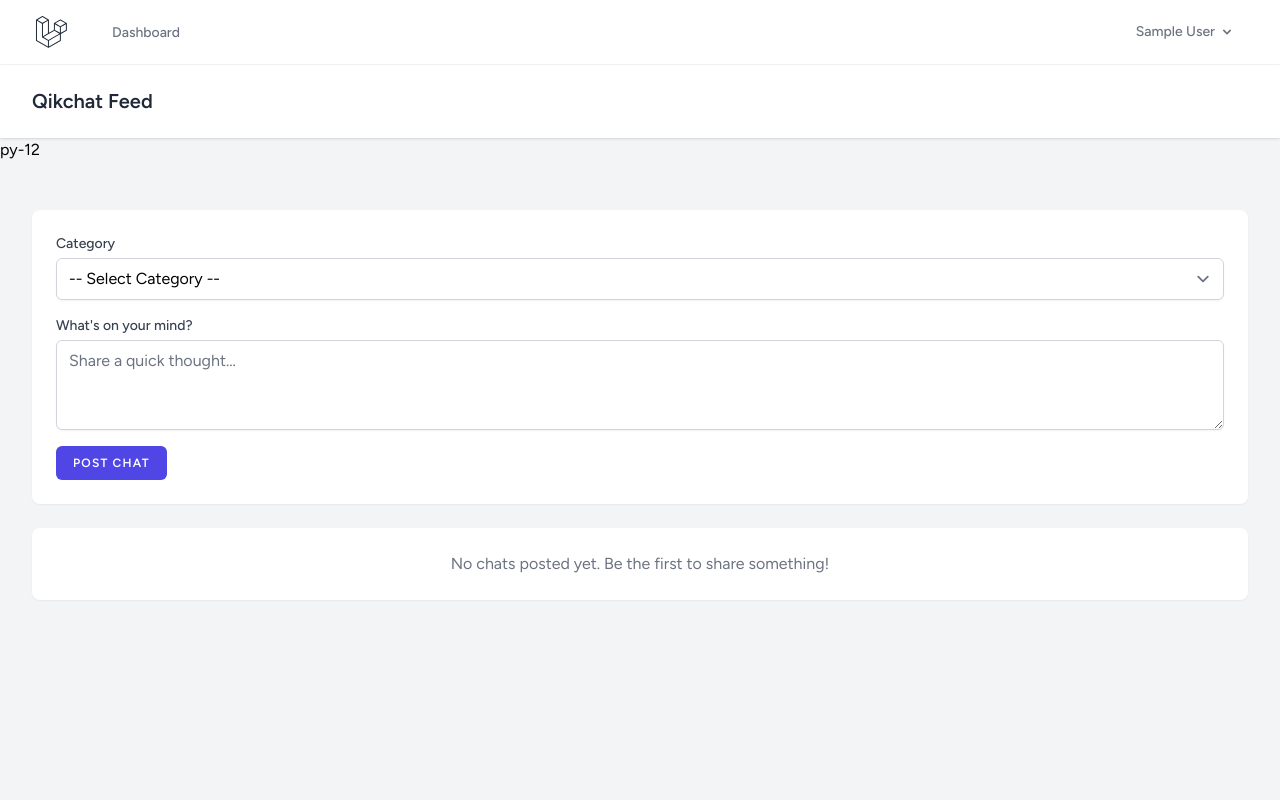
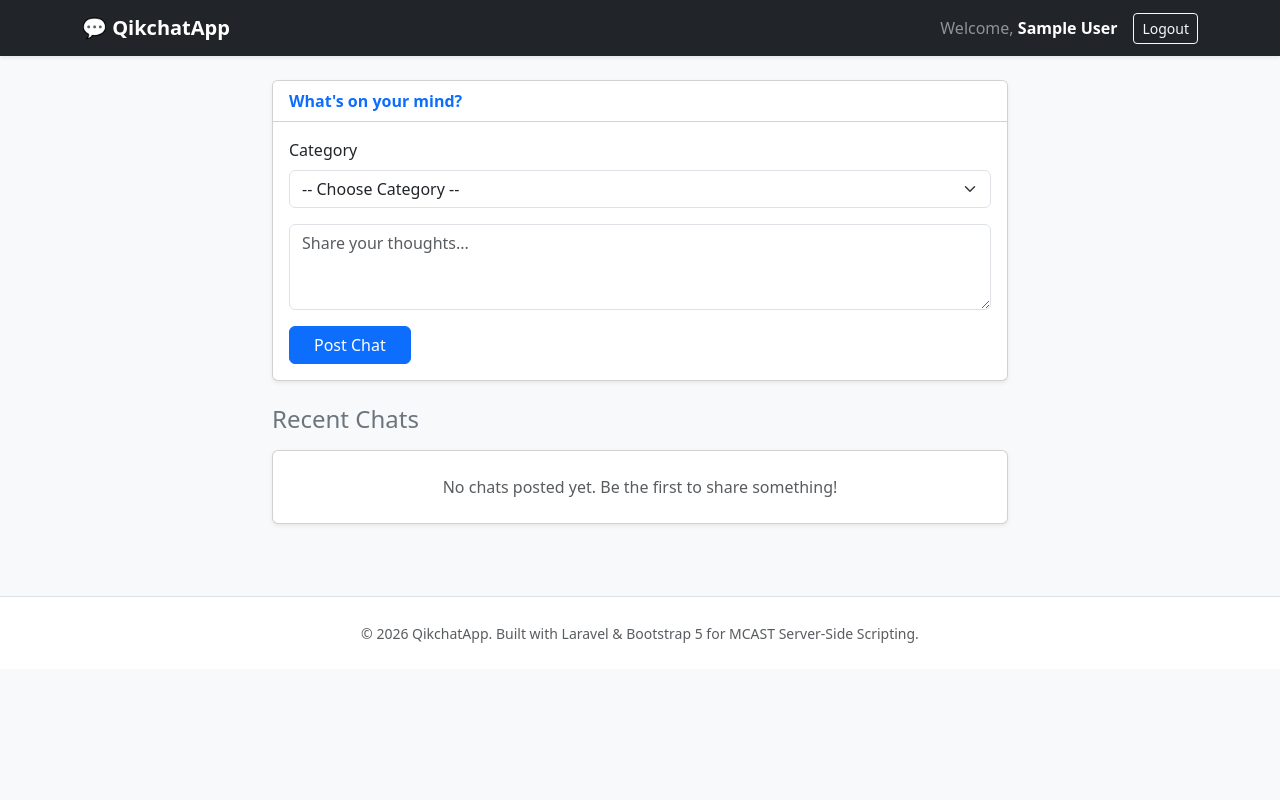
Before and after one commit to ipennywhite/QikchatApp, a Laravel app: page /chats in a window 1280 px wide. Run offline with Laravel 10, Linux system fonts and the light colour scheme; the visitor is signed in with stand-in values (Sample User, id 1); data that the repository does not hold is empty; style sheets or scripts are compiled from the project's sources.

Commit message:
Implement Bootstrap 5 master template layout and update chat views

```diff
--- a/resources/views/chats/index.blade.php
+++ b/resources/views/chats/index.blade.php
@@ -1,81 +1,72 @@
-<x-app-layout>
-    <x-slot name="header">
-        <h2 class="font-semibold text-xl text-gray-800 leading-tight">
-            {{ __('Qikchat Feed') }}
-        </h2>
-    </x-slot>
+@extends('layouts.master')
 
-    py-12
-    <div class="py-12">
-        <div class="max-w-7xl mx-auto sm:px-6 lg:px-8">
+@section('title', 'Qikchat Feed')
 
-            <!-- Success Message -->
-            @if(session('success'))
-                <div class="mb-4 bg-green-100 border border-green-400 text-green-700 px-4 py-3 rounded relative">
-                    {{ session('success') }}
-                </div>
-            @endif
+@section('content')
+<div class="row justify-content-center">
+    <div class="col-md-8">
 
-            <!-- Post Chat Form -->
-            <div class="bg-white overflow-hidden shadow-sm sm:rounded-lg mb-6 p-6">
+        <!-- Post Form Card -->
+        <div class="card shadow-sm mb-4">
+            <div class="card-header bg-white fw-bold text-primary">What's on your mind?</div>
+            <div class="card-body">
                 <form action="{{ route('chats.store') }}" method="POST">
                     @csrf
-                    <div class="mb-4">
-                        <label for="category_id" class="block font-medium text-sm text-gray-700">Category</label>
-                        <select name="category_id" id="category_id" class="mt-1 block w-full rounded-md border-gray-300 shadow-sm focus:border-indigo-500 focus:ring-indigo-500" required>
-                            <option value="">-- Select Category --</option>
+                    <div class="mb-3">
+                        <label for="category_id" class="form-label">Category</label>
+                        <select name="category_id" id="category_id" class="form-select" required>
+                            <option value="">-- Choose Category --</option>
                             @foreach($categories as $category)
                                 <option value="{{ $category->id }}">{{ $category->name }}</option>
                             @endforeach
                         </select>
                     </div>
 
-                    <div class="mb-4">
-                        <label for="content" class="block font-medium text-sm text-gray-700">What's on your mind?</label>
-                        <textarea name="content" id="content" rows="3" maxlength="280" class="mt-1 block w-full rounded-md border-gray-300 shadow-sm focus:border-indigo-500 focus:ring-indigo-500" placeholder="Share a quick thought..." required></textarea>
+                    <div class="mb-3">
+                        <textarea name="content" rows="3" maxlength="280" class="form-control" placeholder="Share your thoughts..." required></textarea>
                     </div>
 
-                    <button type="submit" class="inline-flex items-center px-4 py-2 bg-indigo-600 border border-transparent rounded-md font-semibold text-xs text-white uppercase tracking-widest hover:bg-indigo-500">
-                        Post Chat
-                    </button>
+                    <button type="submit" class="btn btn-primary px-4">Post Chat</button>
                 </form>
             </div>
+        </div>
 
-            <!-- Chat Feed List -->
-            <div class="space-y-4">
+        <!-- Feed List -->
+        <h4 class="mb-3 text-secondary">Recent Chats</h4>
         @forelse($chats as $chat)
-                    <div class="bg-white overflow-hidden shadow-sm sm:rounded-lg p-6">
-                        <div class="flex justify-between items-center mb-2">
+            <div class="card shadow-sm mb-3">
+                <div class="card-body">
+                    <div class="d-flex justify-content-between align-items-center mb-2">
                         <div>
-                                <span class="font-bold text-gray-900">{{ $chat->user->name }}</span>
-                                <span class="text-xs bg-indigo-100 text-indigo-800 px-2 py-1 rounded ml-2">{{ $chat->category->name }}</span>
+                            <span class="fw-bold text-dark">{{ $chat->user->name }}</span>
+                            <span class="badge bg-secondary ms-2">{{ $chat->category->name }}</span>
                         </div>
-                            <span class="text-xs text-gray-500">{{ $chat->created_at->diffForHumans() }}</span>
+                        <small class="text-muted">{{ $chat->created_at->diffForHumans() }}</small>
                     </div>
-                        <p class="text-gray-800 mb-4">{{ $chat->content }}</p>
+                    <p class="card-text text-break mb-3">{{ $chat->content }}</p>
 
                     @if($chat->user_id === Auth::id())
-                            <div class="flex space-x-2">
-                                <a href="{{ route('chats.edit', $chat->id) }}" class="text-sm text-blue-600 hover:underline">Edit</a>
+                        <div class="d-flex gap-2">
+                            <a href="{{ route('chats.edit', $chat->id) }}" class="btn btn-sm btn-outline-primary">Edit</a>
                             <form action="{{ route('chats.destroy', $chat->id) }}" method="POST" onsubmit="return confirm('Delete this chat?');">
                                 @csrf
                                 @method('DELETE')
-                                    <button type="submit" class="text-sm text-red-600 hover:underline">Delete</button>
+                                <button type="submit" class="btn btn-sm btn-outline-danger">Delete</button>
                             </form>
                         </div>
                     @endif
                 </div>
+            </div>
         @empty
-                    <div class="bg-white overflow-hidden shadow-sm sm:rounded-lg p-6 text-center text-gray-500">
+            <div class="card shadow-sm p-4 text-center text-muted">
                 No chats posted yet. Be the first to share something!
             </div>
         @endforelse
 
-                <div class="mt-4">
+        <div class="d-flex justify-content-center mt-4">
             {{ $chats->links() }}
-                </div>
         </div>
 
     </div>
 </div>
-</x-app-layout>
+@endsection
--- /dev/null
+++ b/resources/views/layouts/master.blade.php
@@ -0,0 +1,81 @@
+<!DOCTYPE html>
+<html lang="en">
+<head>
+    <meta charset="UTF-8">
+    <meta name="viewport" content="width=device-width, initial-scale=1.0">
+    <title>@yield('title', 'QikchatApp')</title>
+    <!-- Bootstrap 5 CSS CDN -->
+    <link href="https://cdn.jsdelivr.net/npm/bootstrap@5.3.0/dist/css/bootstrap.min.css" rel="stylesheet">
+    @yield('styles')
+</head>
+<body class="bg-light">
+
+    <!-- Navigation Bar -->
+    <nav class="navbar navbar-expand-lg navbar-dark bg-dark shadow-sm">
+        <div class="container">
+            <a class="navbar-brand fw-bold" href="{{ route('chats.index') }}">💬 QikchatApp</a>
+            <button class="navbar-toggler" type="button" data-bs-toggle="collapse" data-bs-target="#navbarNav">
+                <span class="navbar-toggler-icon"></span>
+            </button>
+            <div class="collapse navbar-collapse justify-content-end" id="navbarNav">
+                <ul class="navbar-nav align-items-center">
+                    @auth
+                        <li class="nav-item me-3 text-white-50">
+                            Welcome, <span class="text-white fw-semibold">{{ Auth::user()->name }}</span>
+                        </li>
+                        <li class="nav-item">
+                            <form action="{{ route('logout') }}" method="POST" class="d-inline">
+                                @csrf
+                                <button type="submit" class="btn btn-outline-light btn-sm">Logout</button>
+                            </form>
+                        </li>
+                    @else
+                        <li class="nav-item me-2">
+                            <a class="btn btn-outline-light btn-sm" href="{{ route('login') }}">Login</a>
+                        </li>
+                        <li class="nav-item">
+                            <a class="btn btn-primary btn-sm" href="{{ route('register') }}">Register</a>
+                        </li>
+                    @endauth
+                </ul>
+            </div>
+        </div>
+    </nav>
+
+    <!-- Main Content Container -->
+    <main class="container my-4">
+        <!-- Flash Success Messages -->
+        @if(session('success'))
+            <div class="alert alert-success alert-dismissible fade show" role="alert">
+                {{ session('success') }}
+                <button type="button" class="btn-close" data-bs-dismiss="alert" aria-label="Close"></button>
+            </div>
+        @endif
+
+        <!-- Validation Errors -->
+        @if ($errors->any())
+            <div class="alert alert-danger alert-dismissible fade show" role="alert">
+                <ul class="mb-0">
+                    @foreach ($errors->all() as $error)
+                        <li>{{ $error }}</li>
+                    @endforeach
+                </ul>
+                <button type="button" class="btn-close" data-bs-dismiss="alert" aria-label="Close"></button>
+            </div>
+        @endif
+
+        @yield('content')
+    </main>
+
+    <!-- Footer -->
+    <footer class="text-center py-4 text-muted border-top bg-white mt-5">
+        <div class="container">
+            <small>&copy; {{ date('Y') }} QikchatApp. Built with Laravel & Bootstrap 5 for MCAST Server-Side Scripting.</small>
+        </div>
+    </footer>
+
+    <!-- Bootstrap 5 JS Bundle CDN -->
+    <script src="https://cdn.jsdelivr.net/npm/bootstrap@5.3.0/dist/js/bootstrap.bundle.min.js"></script>
+    @yield('scripts')
+</body>
+</html>
```
Lines whose indentation alone changed are shown as unchanged.
